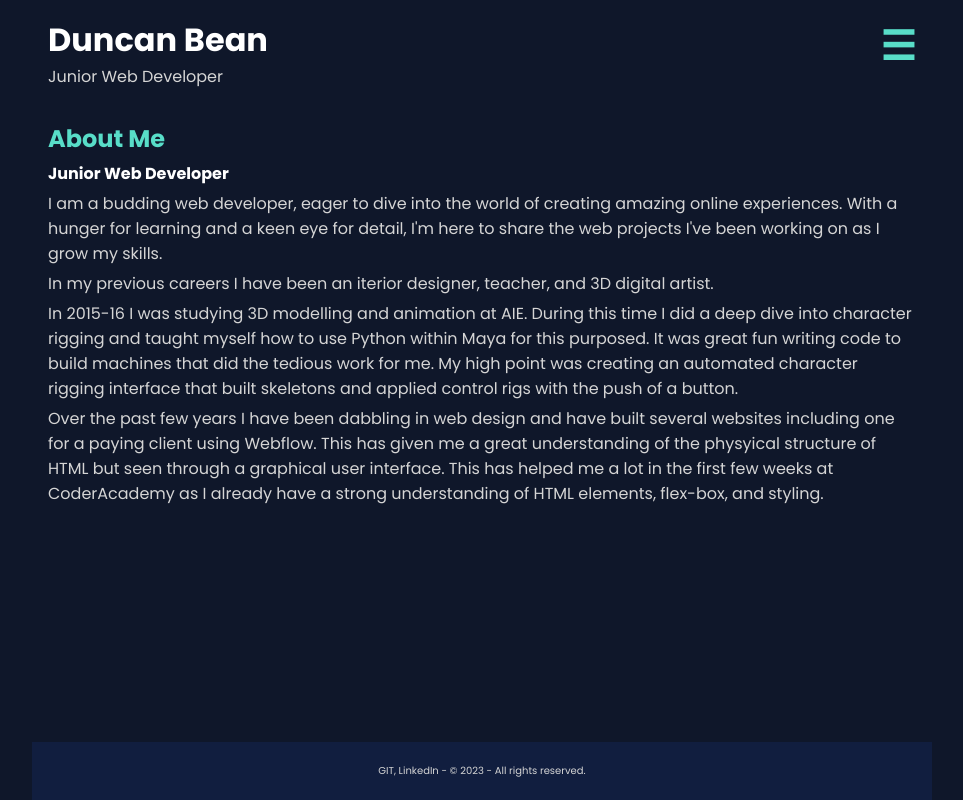
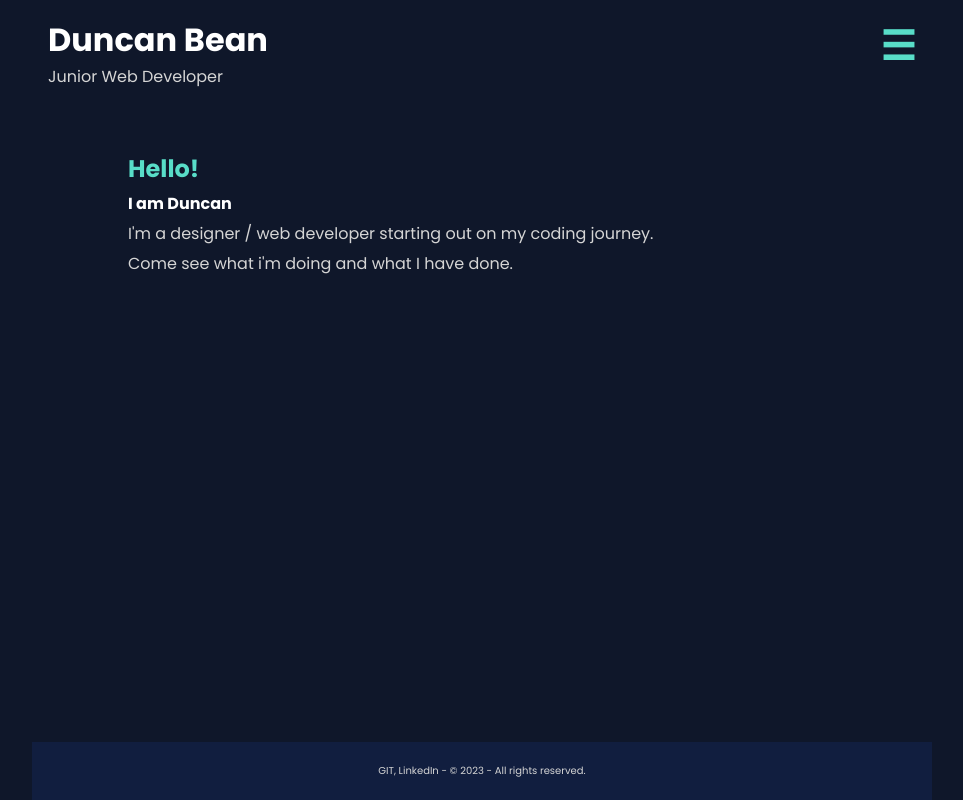
Before and after one commit to Dunconius/portfolio2024, a React (Create React App) app: page / in a window 1280 px wide. Shown: the whole page, without its empty margins (158-1121 px from the left). Built offline with nearby package versions, Linux system fonts and the light colour scheme.

Commit message:
feat: updates to home page content

```diff
--- a/src/pages/HomePage.jsx
+++ b/src/pages/HomePage.jsx
@@ -1,13 +1,13 @@
+const HomePage = () => (
+    <section className="main-info" id="home">
+        <div>
+            <h2>Hello!</h2>
+            <h4>I am Duncan</h4>
+            <p>I'm a designer / web developer starting out on my coding journey.</p>
+            <p>Come see what i'm doing and what I have done.</p>
+        </div>
 
-const HomePage = () => (
-    <div className="main-info" id="home">
-        <h2>About Me</h2>
-        <h4>Junior Web Developer</h4>
-        <p>I am a budding web developer, eager to dive into the world of creating amazing online experiences. With a hunger for learning and a keen eye for detail, I'm here to share the web projects I've been working on as I grow my skills.</p>
-        <p>In my previous careers I have been an iterior designer, teacher, and 3D digital artist.</p>
-        <p>In 2015-16 I was studying 3D modelling and animation at AIE. During this time I did a deep dive into character rigging and taught myself how to use Python within Maya for this purposed. It was great fun writing code to build machines that did the tedious work for me. My high point was creating an automated character rigging interface that built skeletons and applied control rigs with the push of a button.</p>
-        <p>Over the past few years I have been dabbling in web design and have built several websites including one for a paying client using Webflow. This has given me a great understanding of the physyical structure of HTML but seen through a graphical user interface. This has helped me a lot in the first few weeks at CoderAcademy as I already have a strong understanding of HTML elements, flex-box, and styling.</p>
-    </div>
+    </section>
 );
 
 export default HomePage;
--- a/src/styles/Header.css
+++ b/src/styles/Header.css
@@ -110,4 +110,5 @@ button:hover {
     .nav-bar {
         max-width: var(--page-width);
     }
+
 }
--- /dev/null
+++ b/src/styles/HomePage.css
@@ -0,0 +1,17 @@
+
+
+/* MEDIA BREAK POINTS!!!! */
+
+@media only screen and (min-width: 769px) {
+
+    .main-info div {
+      padding: 10px 20px 10px 20px;
+      margin-left: 60px;
+    }
+
+
+
+
+
+
+  }
--- a/src/styles/index.css
+++ b/src/styles/index.css
@@ -39,6 +39,7 @@ code {
 .main-info {
   flex-grow: 1;
   padding: var(--global-margin);
+
 }
 
 .footer {
@@ -104,13 +105,11 @@ ul {
 }
 
 
+
+
 /* MEDIA BREAK POINTS!!!! */
 
 @media only screen and (min-width: 769px) {
-
-  body {
-    /* background-color: blue; */
-  }
 
   .main-info div {
     padding: 10px 20px 10px 20px;
@@ -120,4 +119,6 @@ ul {
 
 
 
+
+
 }
```
Also changed, not shown: src/components/SplineEmbed.jsx (added, +13 -0 lines).
